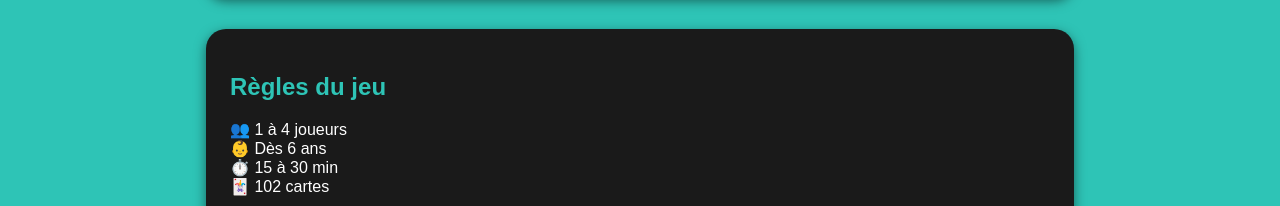
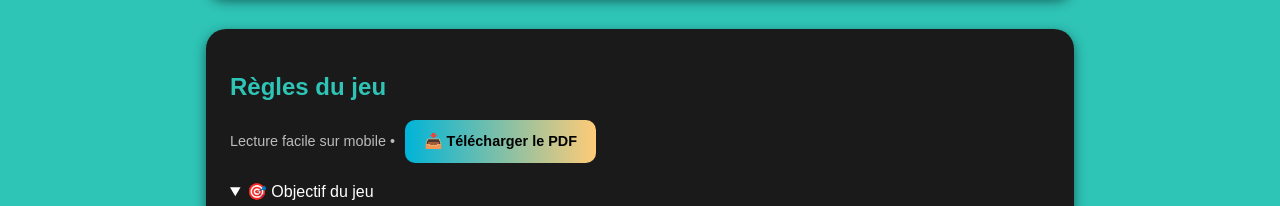
Before and after one commit to JedinFoll/jedinfoll, a plain HTML site: page index.html in a window 1280 px wide. Shown: the part 739-945 px from the top of the page. Drawn offline with Linux system fonts and the light colour scheme.

Commit message:
Update index.html

```diff
--- a/index.html
+++ b/index.html
@@ -142,11 +142,6 @@
   <h2>Règles du jeu</h2>
 
   <div class="rules-meta">
-    <div class="pill">👥 1 à 4 joueurs</div>
-    <div class="pill">👶 Dès 6 ans</div>
-    <div class="pill">⏱️ 15 à 30 min</div>
-    <div class="pill">🃏 102 cartes</div>
-  </div>
 
   <p class="small" style="margin:.8rem 0 1.2rem;">
     Lecture facile sur mobile •
```
